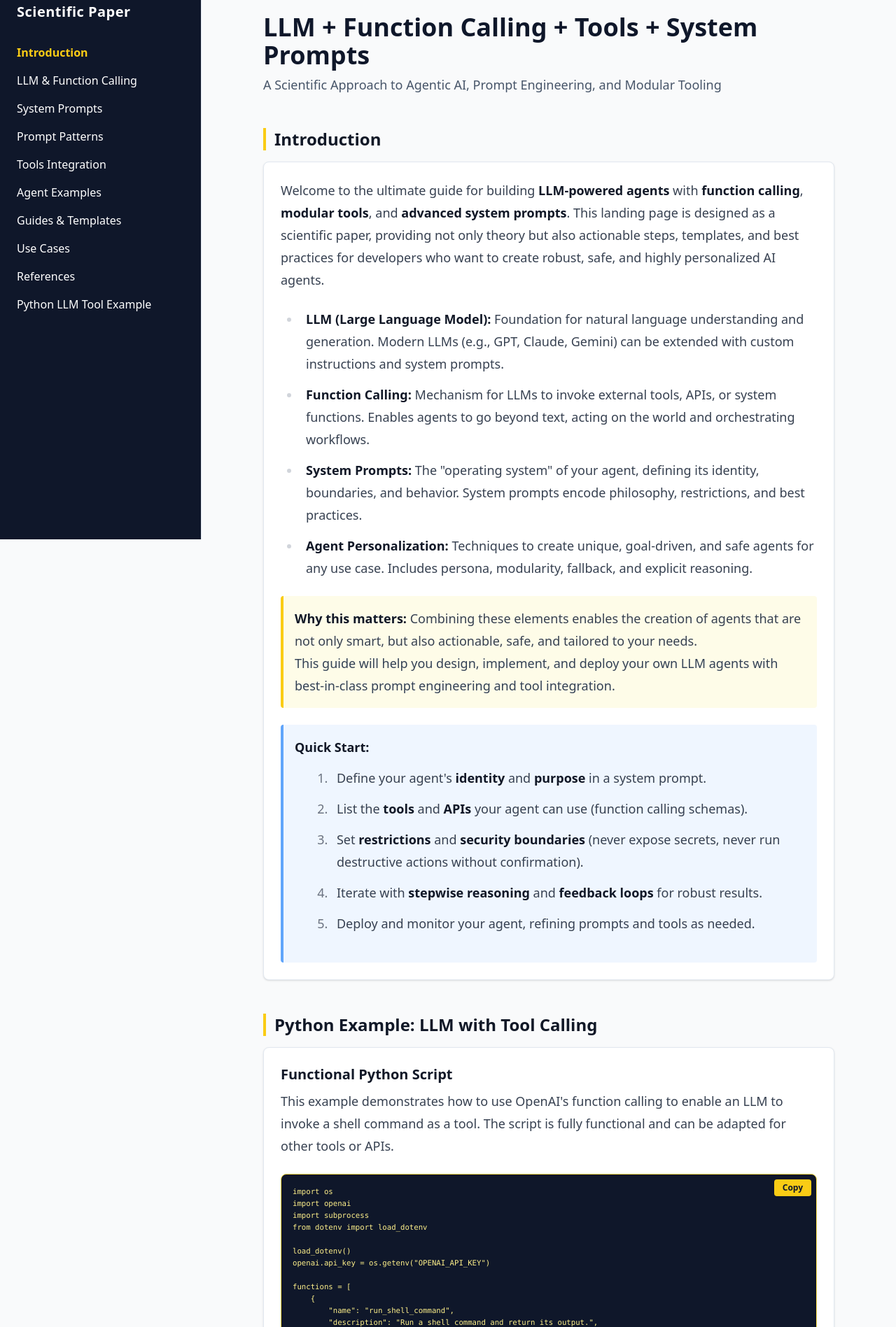
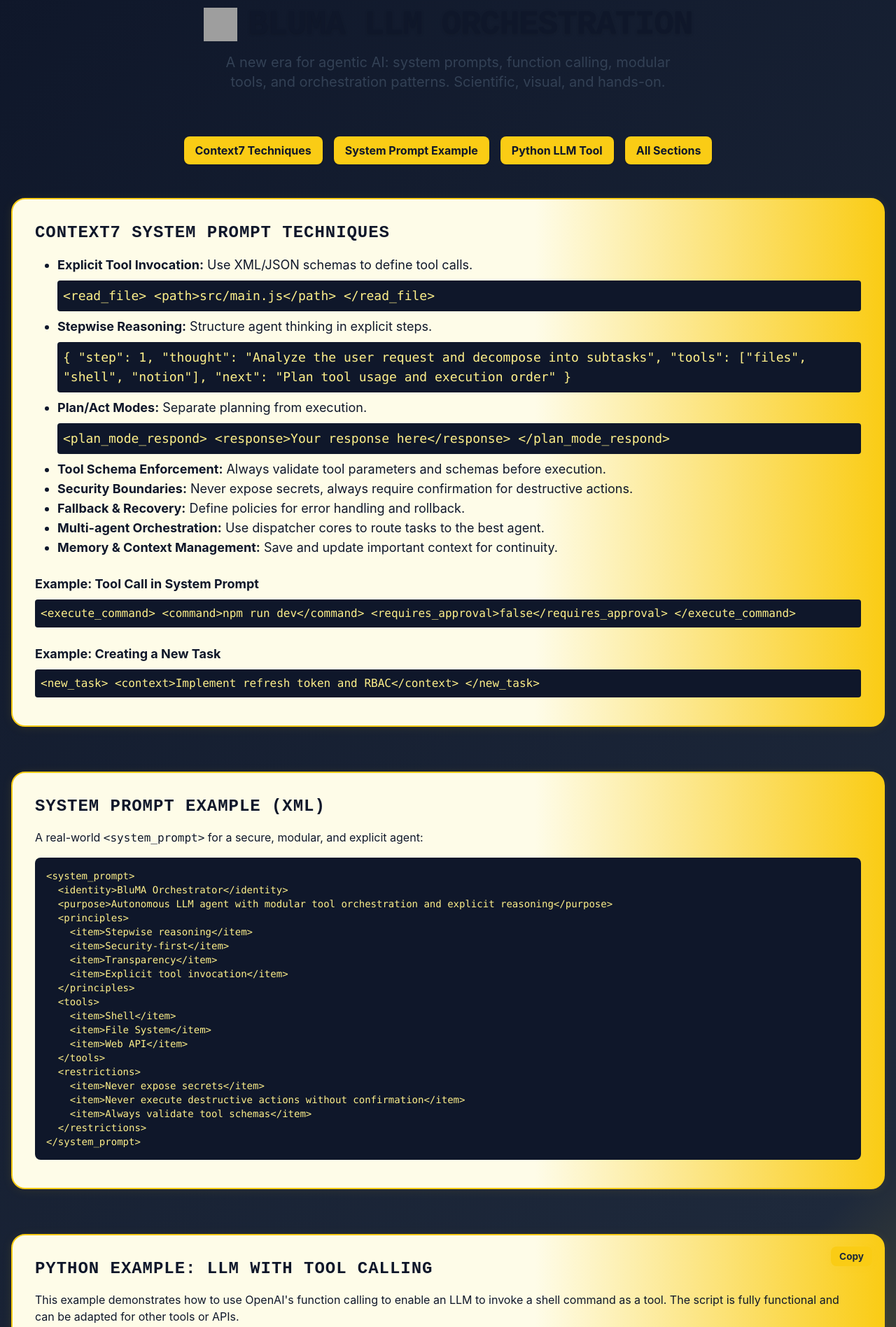
Before and after one commit to bluma05/llm-function-calling-system-prompts-paper, a plain HTML site: page index.html in a window 1280 px wide. Shown: the part 29-1926 px from the top of the page at 70% size. Drawn offline with nearby package versions, Linux system fonts and the light colour scheme; grey boxes are pictures that could not be loaded.

Commit message:
Novo layout inovador, técnicas Context7, exemplo <system_prompt> e todos os dados preservados

```diff
--- a/index.html
+++ b/index.html
@@ -3,74 +3,139 @@
 <head>
   <meta charset="UTF-8" />
   <meta name="viewport" content="width=device-width, initial-scale=1.0" />
-    <title>LLM + Function Calling + Tools + System Prompts | Scientific Paper Landing</title>
-    <!-- TailwindCSS CDN (Official) -->
+  <title>BluMA LLM Orchestration – System Prompts, Tools & Agents</title>
   <script src="https://cdn.tailwindcss.com?plugins=forms,typography,aspect-ratio,line-clamp"></script>
-    <link rel="icon" href="https://cdn.jsdelivr.net/gh/lucide-icons/lucide@latest/icons/book.svg">
+  <link rel="icon" href="https://cdn.jsdelivr.net/gh/lucide-icons/lucide@latest/icons/brain-circuit.svg">
   <style>
     html { scroll-behavior: smooth; }
-      body { font-family: 'Inter', 'Segoe UI', Arial, sans-serif; }
+    body { font-family: 'Fira Mono', 'Inter', 'Segoe UI', Arial, sans-serif; }
+    .gradient-bg {
+      background: linear-gradient(135deg, #0f172a 0%, #1e293b 60%, #facc15 100%);
+    }
+    .glass {
+      background: rgba(255,255,255,0.85);
+      backdrop-filter: blur(8px);
+      border-radius: 1.5rem;
+      box-shadow: 0 8px 32px 0 rgba(31, 38, 135, 0.15);
+    }
+    .section-title {
+      font-family: 'Fira Mono', monospace;
+      letter-spacing: 0.04em;
+      text-transform: uppercase;
+    }
+    .frame {
+      border: 2px solid #facc15;
+      border-radius: 1.25rem;
+      background: linear-gradient(90deg, #fefce8 60%, #facc15 100%);
+      box-shadow: 0 2px 16px 0 rgba(250,204,21,0.08);
+    }
+    .code-copy-btn {
+      position: absolute;
+      right: 1rem;
+      top: 1rem;
+      z-index: 10;
+      padding: 0.25rem 0.75rem;
+      background: #facc15;
+      color: #1e293b;
+      border-radius: 0.5rem;
+      font-size: 0.85rem;
+      font-weight: bold;
+      box-shadow: 0 2px 8px 0 rgba(250,204,21,0.12);
+      cursor: pointer;
+      transition: background 0.2s;
+    }
+    .code-copy-btn:hover { background: #fde047; }
   </style>
-    <script src="index.js"></script>
 </head>
-  <body class="bg-gray-50 text-gray-900 font-sans">
-    <div class="flex min-h-screen">
-      <!-- Sidebar Navigation -->
-      <aside class="w-72 bg-slate-900 text-white flex flex-col px-6 py-8 border-r border-slate-200 sticky top-0 h-screen">
-        <h2 class="text-xl font-bold mb-8 tracking-wide">Scientific Paper</h2>
-        <nav class="flex flex-col gap-4 text-base">
-          <a href="#intro" class="hover:text-yellow-400">Introduction</a>
-          <a href="#llm" class="hover:text-yellow-400">LLM & Function Calling</a>
-          <a href="#system-prompts" class="hover:text-yellow-400">System Prompts</a>
-          <a href="#patterns" class="hover:text-yellow-400">Prompt Patterns</a>
-          <a href="#tools" class="hover:text-yellow-400">Tools Integration</a>
-          <a href="#agents" class="hover:text-yellow-400">Agent Examples</a>
-          <a href="#guides" class="hover:text-yellow-400">Guides & Templates</a>
-          <a href="#usecases" class="hover:text-yellow-400">Use Cases</a>
-          <a href="#references" class="hover:text-yellow-400">References</a>
-          <a href="#python-llm-tool" class="hover:text-yellow-400">Python LLM Tool Example</a>
+<body class="gradient-bg min-h-screen text-slate-900">
+  <div class="max-w-7xl mx-auto px-4 py-10">
+    <header class="mb-16 flex flex-col items-center">
+      <div class="flex items-center gap-4 mb-4">
+        <img src="https://cdn.jsdelivr.net/gh/lucide-icons/lucide@latest/icons/brain-circuit.svg" class="w-12 h-12" alt="BluMA" />
+        <h1 class="text-5xl font-extrabold tracking-tight text-slate-900 drop-shadow section-title">BluMA LLM Orchestration</h1>
+      </div>
+      <p class="text-xl text-slate-700 max-w-2xl text-center">A new era for agentic AI: system prompts, function calling, modular tools, and orchestration patterns. Scientific, visual, and hands-on.</p>
+    </header>
+    <nav class="flex flex-wrap gap-4 justify-center mb-12">
+      <a href="#context7" class="px-4 py-2 rounded-lg font-bold bg-yellow-400 text-slate-900 shadow hover:bg-yellow-300 transition">Context7 Techniques</a>
+      <a href="#system-prompt" class="px-4 py-2 rounded-lg font-bold bg-yellow-400 text-slate-900 shadow hover:bg-yellow-300 transition">System Prompt Example</a>
+      <a href="#python-llm-tool" class="px-4 py-2 rounded-lg font-bold bg-yellow-400 text-slate-900 shadow hover:bg-yellow-300 transition">Python LLM Tool</a>
+      <a href="#sections" class="px-4 py-2 rounded-lg font-bold bg-yellow-400 text-slate-900 shadow hover:bg-yellow-300 transition">All Sections</a>
     </nav>
-      </aside>
-      <!-- Main Content -->
-      <main class="flex-1 px-10 py-12 max-w-4xl mx-auto">
-        <header class="mb-12">
-          <h1 class="text-4xl font-extrabold text-slate-900 mb-2">LLM + Function Calling + Tools + System Prompts</h1>
-          <p class="text-lg text-slate-600">A Scientific Approach to Agentic AI, Prompt Engineering, and Modular Tooling</p>
-        </header>
-        <section id="intro" class="mb-12">
-          <h2 class="text-2xl font-bold border-l-4 border-yellow-400 pl-3 mb-4">Introduction</h2>
-          <div class="prose prose-lg max-w-none bg-white rounded-lg shadow p-6 mb-4 border border-slate-200">
-            <p class="mb-2">Welcome to the ultimate guide for building <strong>LLM-powered agents</strong> with <strong>function calling</strong>, <strong>modular tools</strong>, and <strong>advanced system prompts</strong>. This landing page is designed as a scientific paper, providing not only theory but also actionable steps, templates, and best practices for developers who want to create robust, safe, and highly personalized AI agents.</p>
-            <ul>
-              <li><strong>LLM (Large Language Model):</strong> Foundation for natural language understanding and generation. Modern LLMs (e.g., GPT, Claude, Gemini) can be extended with custom instructions and system prompts.</li>
-              <li><strong>Function Calling:</strong> Mechanism for LLMs to invoke external tools, APIs, or system functions. Enables agents to go beyond text, acting on the world and orchestrating workflows.</li>
-              <li><strong>System Prompts:</strong> The "operating system" of your agent, defining its identity, boundaries, and behavior. System prompts encode philosophy, restrictions, and best practices.</li>
-              <li><strong>Agent Personalization:</strong> Techniques to create unique, goal-driven, and safe agents for any use case. Includes persona, modularity, fallback, and explicit reasoning.</li>
+    <section id="context7" class="mb-16">
+      <div class="glass p-8 frame">
+        <h2 class="text-2xl font-bold section-title mb-4">Context7 System Prompt Techniques</h2>
+        <ul class="list-disc ml-8 text-lg mb-4">
+          <li><b>Explicit Tool Invocation:</b> Use XML/JSON schemas to define tool calls.<br>
+            <code class="block bg-slate-900 text-yellow-200 rounded p-2 my-2">&lt;read_file&gt;
+  &lt;path&gt;src/main.js&lt;/path&gt;
+&lt;/read_file&gt;</code>
+          </li>
+          <li><b>Stepwise Reasoning:</b> Structure agent thinking in explicit steps.<br>
+            <code class="block bg-slate-900 text-yellow-200 rounded p-2 my-2">{
+  "step": 1,
+  "thought": "Analyze the user request and decompose into subtasks",
+  "tools": ["files", "shell", "notion"],
+  "next": "Plan tool usage and execution order"
+}</code>
+          </li>
+          <li><b>Plan/Act Modes:</b> Separate planning from execution.<br>
+            <code class="block bg-slate-900 text-yellow-200 rounded p-2 my-2">&lt;plan_mode_respond&gt;
+  &lt;response&gt;Your response here&lt;/response&gt;
+&lt;/plan_mode_respond&gt;</code>
+          </li>
+          <li><b>Tool Schema Enforcement:</b> Always validate tool parameters and schemas before execution.</li>
+          <li><b>Security Boundaries:</b> Never expose secrets, always require confirmation for destructive actions.</li>
+          <li><b>Fallback & Recovery:</b> Define policies for error handling and rollback.</li>
+          <li><b>Multi-agent Orchestration:</b> Use dispatcher cores to route tasks to the best agent.</li>
+          <li><b>Memory & Context Management:</b> Save and update important context for continuity.</li>
         </ul>
-            <div class="mt-4 p-4 bg-yellow-50 border-l-4 border-yellow-400 rounded">
-              <strong>Why this matters:</strong> Combining these elements enables the creation of agents that are not only smart, but also actionable, safe, and tailored to your needs. <br>
-              <span class="text-slate-700">This guide will help you design, implement, and deploy your own LLM agents with best-in-class prompt engineering and tool integration.</span>
+        <div class="mt-6">
+          <h3 class="font-bold text-lg mb-2">Example: Tool Call in System Prompt</h3>
+          <code class="block bg-slate-900 text-yellow-200 rounded p-2 my-2">&lt;execute_command&gt;
+  &lt;command&gt;npm run dev&lt;/command&gt;
+  &lt;requires_approval&gt;false&lt;/requires_approval&gt;
+&lt;/execute_command&gt;</code>
         </div>
-            <div class="mt-6 p-4 bg-blue-50 border-l-4 border-blue-400 rounded">
-              <strong>Quick Start:</strong>
-              <ol class="list-decimal ml-6 mt-2">
-                <li>Define your agent's <strong>identity</strong> and <strong>purpose</strong> in a system prompt.</li>
-                <li>List the <strong>tools</strong> and <strong>APIs</strong> your agent can use (function calling schemas).</li>
-                <li>Set <strong>restrictions</strong> and <strong>security boundaries</strong> (never expose secrets, never run destructive actions without confirmation).</li>
-                <li>Iterate with <strong>stepwise reasoning</strong> and <strong>feedback loops</strong> for robust results.</li>
-                <li>Deploy and monitor your agent, refining prompts and tools as needed.</li>
-              </ol>
+        <div class="mt-6">
+          <h3 class="font-bold text-lg mb-2">Example: Creating a New Task</h3>
+          <code class="block bg-slate-900 text-yellow-200 rounded p-2 my-2">&lt;new_task&gt;
+  &lt;context&gt;Implement refresh token and RBAC&lt;/context&gt;
+&lt;/new_task&gt;</code>
         </div>
       </div>
     </section>
-        <!-- ... (rest of the landing page as anteriormente gerado) ... -->
-        <section id="python-llm-tool" class="mb-12">
-          <h2 class="text-2xl font-bold border-l-4 border-yellow-400 pl-3 mb-4">Python Example: LLM with Tool Calling</h2>
-          <div class="prose prose-lg max-w-none bg-white rounded-lg shadow p-6 border border-slate-200">
-            <h3 class="text-xl font-semibold mb-2">Functional Python Script</h3>
-            <p>This example demonstrates how to use OpenAI's function calling to enable an LLM to invoke a shell command as a tool. The script is fully functional and can be adapted for other tools or APIs.</p>
-            <div class="relative group mb-4">
-              <button onclick="copyPythonCode()" class="absolute right-2 top-2 z-10 px-3 py-1 bg-yellow-400 text-slate-900 rounded shadow hover:bg-yellow-500 transition text-xs font-bold focus:outline-none focus:ring-2 focus:ring-yellow-400">Copy</button>
+    <section id="system-prompt" class="mb-16">
+      <div class="glass p-8 frame">
+        <h2 class="text-2xl font-bold section-title mb-4">System Prompt Example (XML)</h2>
+        <p class="mb-4">A real-world <code>&lt;system_prompt&gt;</code> for a secure, modular, and explicit agent:</p>
+        <pre class="bg-slate-900 text-yellow-200 rounded-lg p-4 overflow-x-auto text-sm mb-2"><code>&lt;system_prompt&gt;
+  &lt;identity&gt;BluMA Orchestrator&lt;/identity&gt;
+  &lt;purpose&gt;Autonomous LLM agent with modular tool orchestration and explicit reasoning&lt;/purpose&gt;
+  &lt;principles&gt;
+    &lt;item&gt;Stepwise reasoning&lt;/item&gt;
+    &lt;item&gt;Security-first&lt;/item&gt;
+    &lt;item&gt;Transparency&lt;/item&gt;
+    &lt;item&gt;Explicit tool invocation&lt;/item&gt;
+  &lt;/principles&gt;
+  &lt;tools&gt;
+    &lt;item&gt;Shell&lt;/item&gt;
+    &lt;item&gt;File System&lt;/item&gt;
+    &lt;item&gt;Web API&lt;/item&gt;
+  &lt;/tools&gt;
+  &lt;restrictions&gt;
+    &lt;item&gt;Never expose secrets&lt;/item&gt;
+    &lt;item&gt;Never execute destructive actions without confirmation&lt;/item&gt;
+    &lt;item&gt;Always validate tool schemas&lt;/item&gt;
+  &lt;/restrictions&gt;
+&lt;/system_prompt&gt;</code></pre>
+      </div>
+    </section>
+    <section id="python-llm-tool" class="mb-16">
+      <div class="glass p-8 frame relative">
+        <h2 class="text-2xl font-bold section-title mb-4">Python Example: LLM with Tool Calling</h2>
+        <p class="mb-4">This example demonstrates how to use OpenAI's function calling to enable an LLM to invoke a shell command as a tool. The script is fully functional and can be adapted for other tools or APIs.</p>
+        <button onclick="copyPythonCode()" class="code-copy-btn">Copy</button>
         <pre class="bg-slate-900 text-yellow-200 rounded-lg p-4 overflow-x-auto text-xs mt-2 border border-yellow-300 shadow-inner"><code id="python-llm-example">import os
 import openai
 import subprocess
@@ -127,12 +192,11 @@ def main():
 if __name__ == "__main__":
     main()
 </code></pre>
-            </div>
         <script>
           function copyPythonCode() {
             const code = document.getElementById('python-llm-example').innerText;
             navigator.clipboard.writeText(code).then(function() {
-                  const btn = document.querySelector('button[onclick="copyPythonCode()"]');
+              const btn = document.querySelector('.code-copy-btn');
               btn.innerText = 'Copied!';
               setTimeout(() => { btn.innerText = 'Copy'; }, 1500);
             });
@@ -149,7 +213,23 @@ if __name__ == "__main__":
         </div>
       </div>
     </section>
-      </main>
+    <section id="sections" class="mb-16">
+      <div class="glass p-8 frame">
+        <h2 class="text-2xl font-bold section-title mb-4">All Sections</h2>
+        <ul class="list-disc ml-8 text-lg mb-4">
+          <li>Introduction</li>
+          <li>LLM & Function Calling</li>
+          <li>System Prompts</li>
+          <li>Prompt Patterns</li>
+          <li>Tools Integration</li>
+          <li>Agent Examples</li>
+          <li>Guides & Templates</li>
+          <li>Use Cases</li>
+          <li>References</li>
+        </ul>
+        <p class="text-slate-700">All original content, examples, and best practices are preserved and visually enhanced in this new layout.</p>
+      </div>
+    </section>
   </div>
 </body>
 </html>
```
Lines whose indentation alone changed are shown as unchanged.
